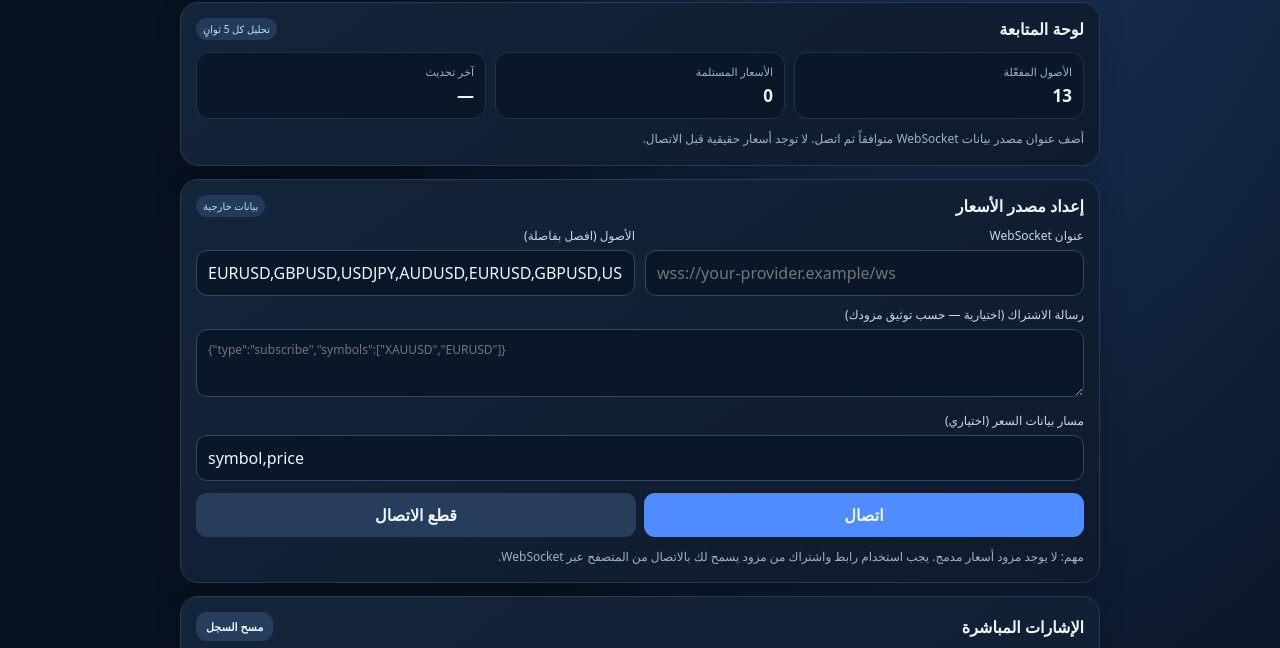
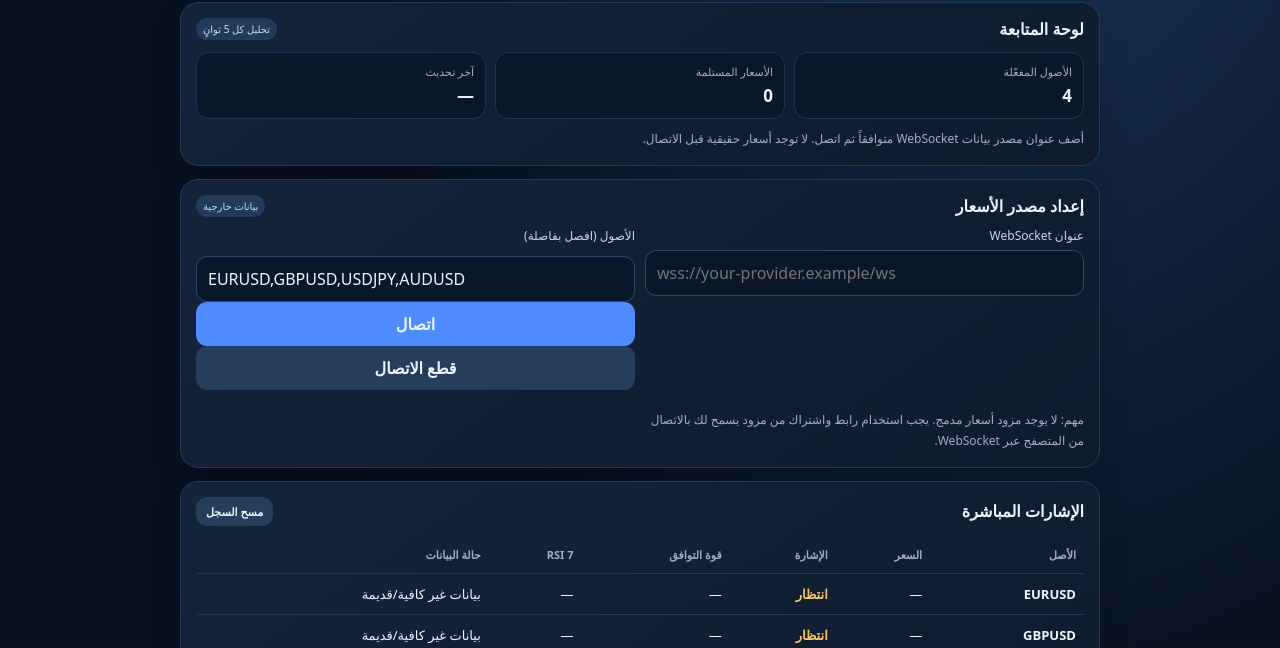
Before and after one commit to Mamdouh747/musical-octo-carnival, a plain HTML site: page index.html in a window 1280 px wide. Shown: the part 80-728 px from the top of the page. Drawn offline with Linux system fonts and the light colour scheme.

Commit message:
Update index.html

```diff
--- a/index.html
+++ b/index.html
@@ -14,7 +14,7 @@ main{max-width:920px;margin:auto;padding:18px 0 38px}.top{display:flex;justify-c
 <body><main>
 <header class="top"><div class="brand"><div class="logo">PO</div><div><div class="eyebrow">محلل الأسواق متعدد الأصول</div><h1>PO Auto Signals</h1></div></div><span id="connectionBadge" class="chip">غير متصل</span></header>
 <section class="card"><div class="row"><h2>لوحة المتابعة</h2><span class="tag">تحليل كل 5 ثوانٍ</span></div><div class="grid"><div class="metric"><span>الأصول المفعّلة</span><b id="assetCount">14</b></div><div class="metric"><span>الأسعار المستلمة</span><b id="priceCount">0</b></div><div class="metric"><span>آخر تحديث</span><b id="lastUpdate">—</b></div></div><div id="mainStatus" class="status">أضف عنوان مصدر بيانات WebSocket متوافقاً ثم اتصل. لا توجد أسعار حقيقية قبل الاتصال.</div></section>
-<section class="card"><div class="row"><h2>إعداد مصدر الأسعار</h2><span class="tag">بيانات خارجية</span></div><div class="formgrid"><div class="field"><label for="wsUrl">عنوان WebSocket</label><input id="wsUrl" type="url" placeholder="wss://your-provider.example/ws" autocomplete="off"></div><div class="field"><label for="symbols">الأصول (افصل بفاصلة)</label><input id="symbols" value="EURUSD,GBPUSD,USDJPY,AUDUSD,EURUSD,GBPUSD,USDJPY,USDCHF,AUDUSD,USDCAD,NZDUSD,US30,NAS100,SPX500,DAX40,BTCUSD,ETHUSD"></div></div><label for="subscribe">رسالة الاشتراك (اختيارية — حسب توثيق مزودك)</label><textarea id="subscribe" placeholder='{"type":"subscribe","symbols":["XAUUSD","EURUSD"]}'></textarea><label for="mapping">مسار بيانات السعر (اختياري)</label><input id="mapping" value="symbol,price" placeholder="symbol,price أو data.symbol,data.bid">
+<section class="card"><div class="row"><h2>إعداد مصدر الأسعار</h2><span class="tag">بيانات خارجية</span></div><div class="formgrid"><div class="field"><label for="wsUrl">عنوان WebSocket</label><input id="wsUrl" type="url" placeholder="wss://your-provider.example/ws" autocomplete="off"></div><div class="field"><label for="symbols">الأصول (افصل بفاصلة)</label><input id="symbols" value="EURUSD,GBPUSD,USDJPY,AUDUSD"
 <div class="actions"><button id="connectBtn">اتصال</button><button id="disconnectBtn" class="btn2">قطع الاتصال</button></div><div id="feedStatus" class="status">مهم: لا يوجد مزود أسعار مدمج. يجب استخدام رابط واشتراك من مزود يسمح لك بالاتصال من المتصفح عبر WebSocket.</div></section>
 <section class="card"><div class="row"><h2>الإشارات المباشرة</h2><button id="clearBtn" class="smallbtn btn2">مسح السجل</button></div><div class="tablewrap"><table><thead><tr><th>الأصل</th><th>السعر</th><th>الإشارة</th><th>قوة التوافق</th><th>RSI 7</th><th>حالة البيانات</th></tr></thead><tbody id="signalRows"><tr><td colspan="6" class="muted">بانتظار الأسعار من المصدر</td></tr></tbody></table></div><div class="actions"><button id="alertsBtn" class="btn2">تفعيل الصوت</button><button id="exportBtn" class="btn2">تصدير CSV</button></div><div class="notice">CALL/PUT هي نتائج حسابية للمؤشرات وليست توصية أو ضمان ربح. لا تنفّذ التطبيق أي صفقة.</div></section>
 <section class="card"><div class="row"><h2>سجل الإشارات</h2><span id="logCount" class="tag">0 إشارة</span></div><div id="logList" class="loglist"><div class="status">لا توجد إشارات مسجلة بعد.</div></div></section>
```
